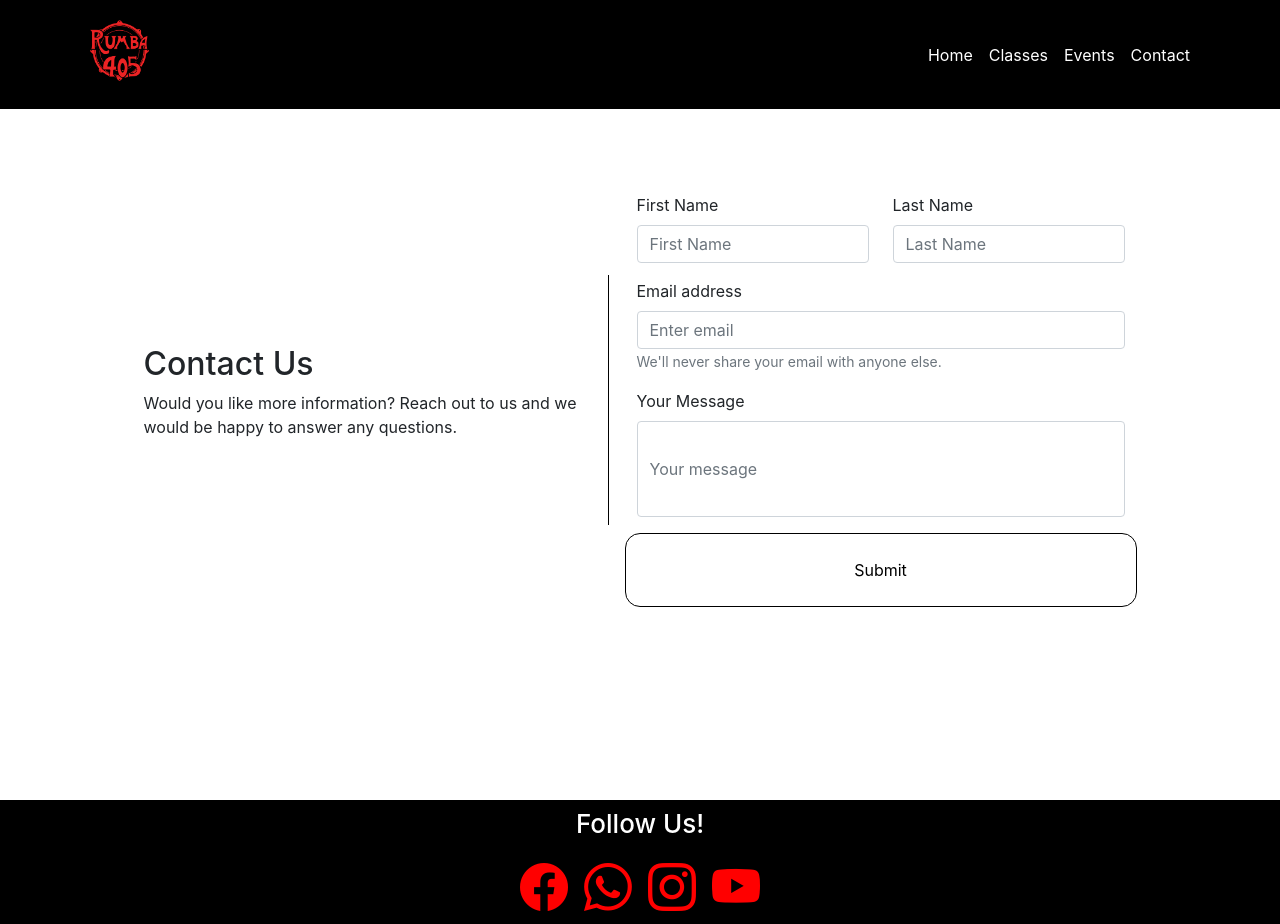
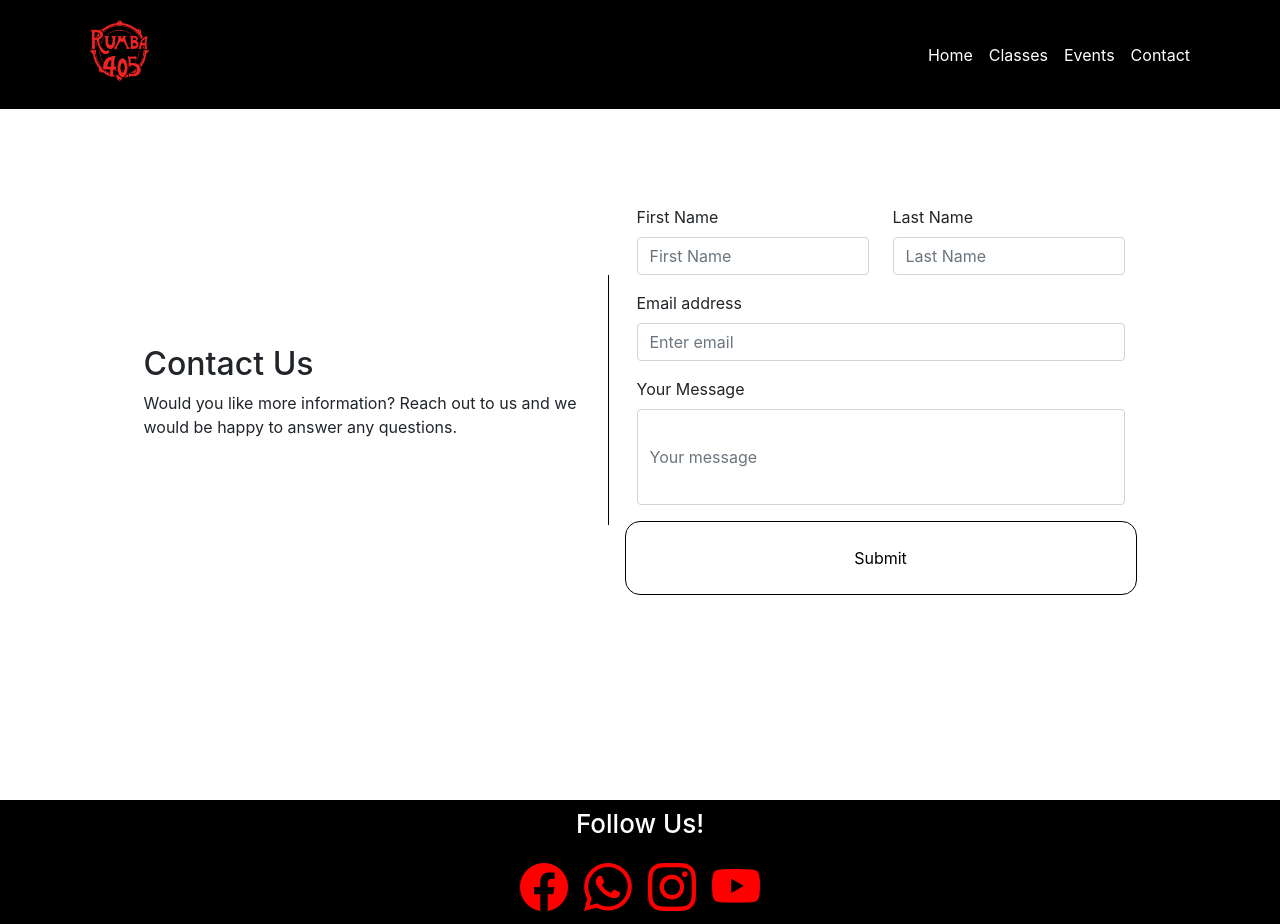
Before and after one commit to codejohnson89/rumba405, a Next.js app: page /contact in a window 1280 px wide. Built offline with nearby package versions, Linux system fonts and the light colour scheme; no server answers.

Commit message:
Fixed all error and warning messages

```diff
--- a/components/Forms/index.js
+++ b/components/Forms/index.js
@@ -38,11 +38,8 @@ export default function ContactForm () {
                             <Form.Group className="mb-3" controlId="formBasicEmail">
                                 <Form.Label>Email address</Form.Label>
                                 <Form.Control type="email" placeholder="Enter email" {...register('email')}/>
-                                <Form.Text className="text-muted">
-                                We'll never share your email with anyone else.
-                                </Form.Text>
                             </Form.Group>
-                            <Form.Group className='mb-3' controlId="formBasicTextarea">
+                            <Form.Group className="mb-3" controlId="formBasicTextarea">
                                 <Form.Label>Your Message</Form.Label>
                                 <Form.Control className={styles.message} type="textarea" placeholder="Your message" {...register('message')}/>
                             </Form.Group>
```
